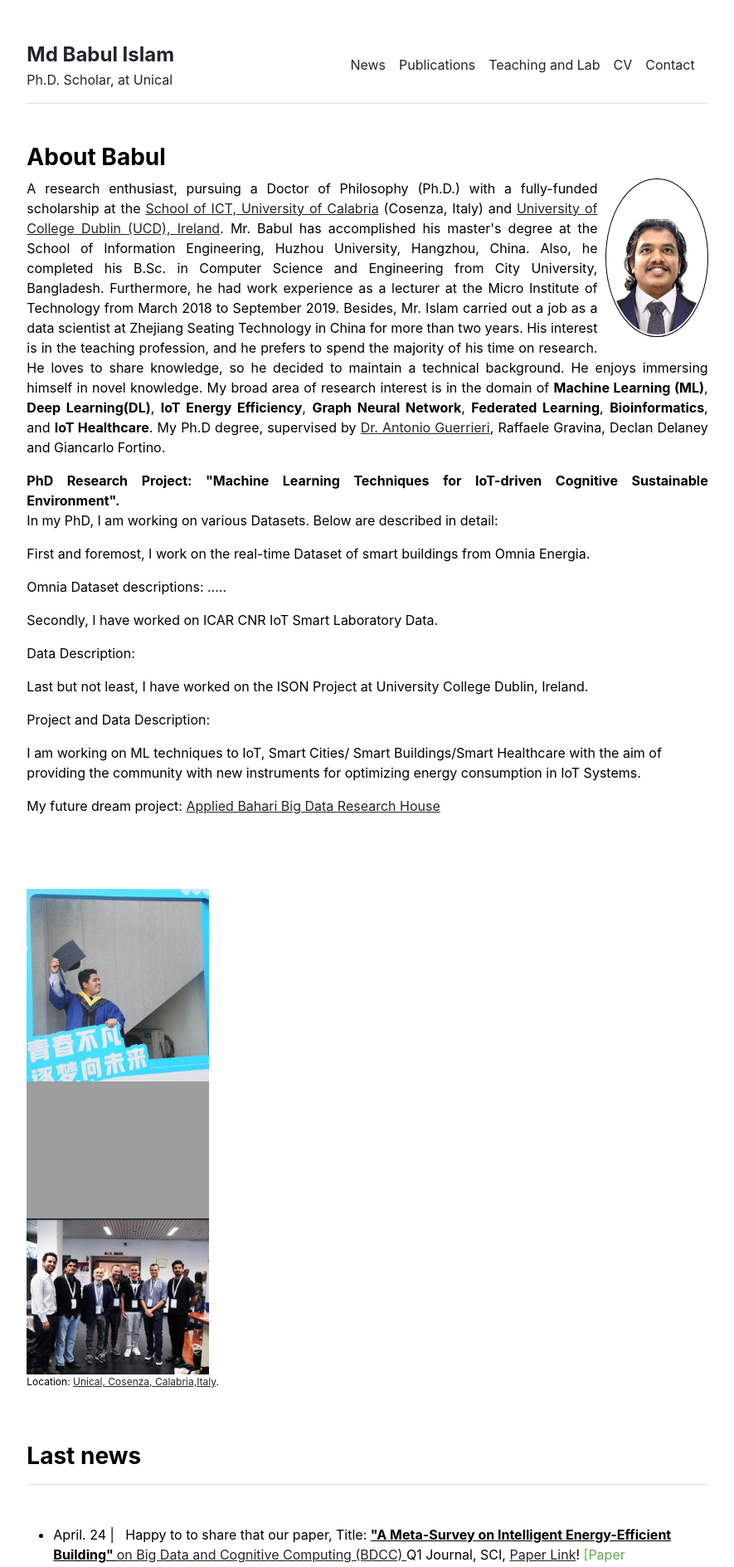
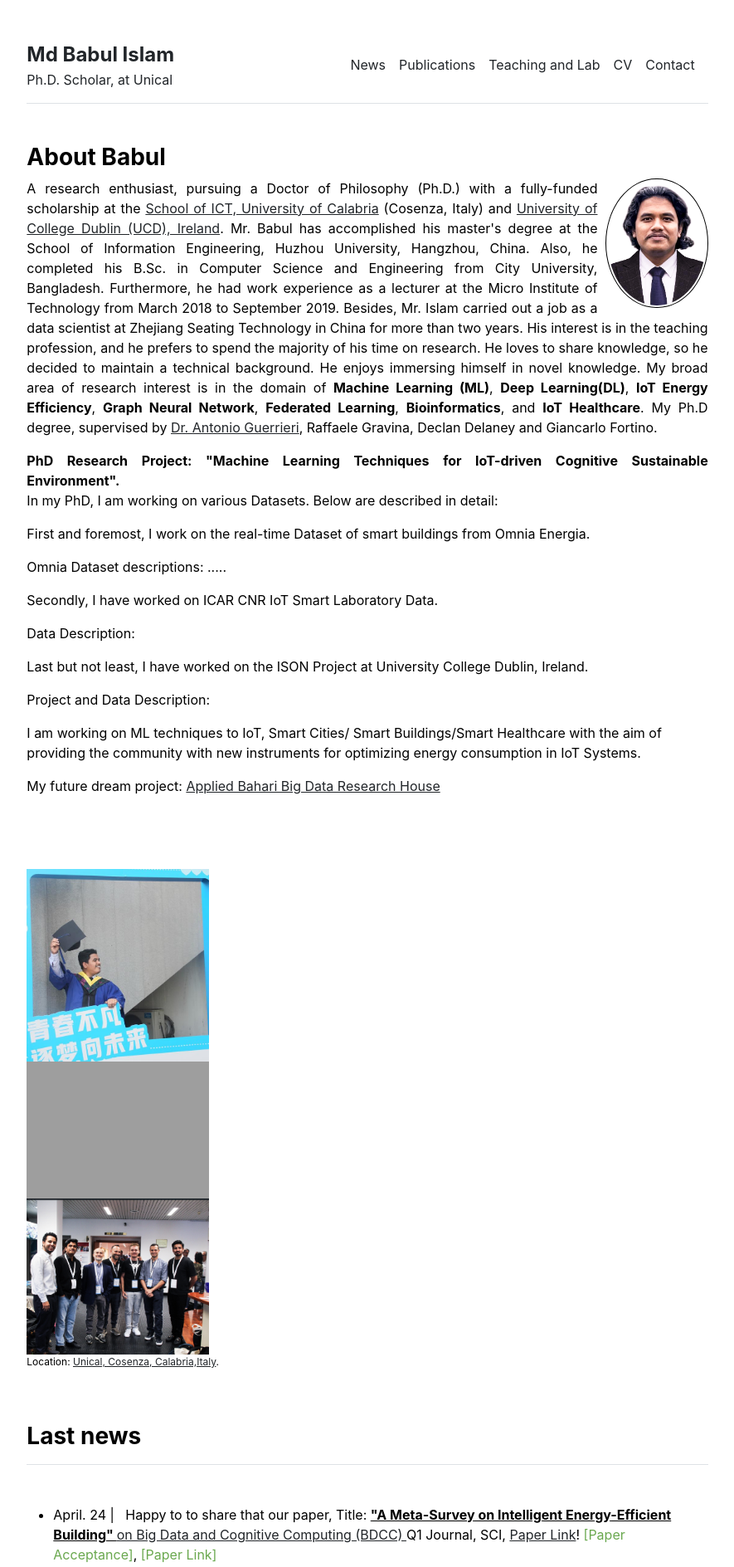
Before and after one commit to babulcseian/babulcseian.github.io, a Jekyll site: the page built from index.md, in a window 1280 px wide. Shown: the top 1888 px of the page at 83% size, without its empty margins (197-1082 px from the left). Built offline with Jekyll 4.4.1, drawn with Linux system fonts in a browser that asks for light colours; a style sheet for code colours, icons or effects is not loaded.

Commit message:
Update home.html

```diff
--- a/_layouts/home.html
+++ b/_layouts/home.html
@@ -6,7 +6,7 @@
   <div class="col-md-15">
     <h3 class="fw-bold">About Babul</h3>
 
-<img src="{{ site.github.url }}/assets/img/Babul .jpeg" alt="Home" width="15%" title="MSc Graduation" style="float: right; margin-left: 10px; margin-bottom: 10px; border: solid black 1px; padding: 2px; border-radius: 50%;">
+<img src="{{ site.github.url }}/assets/img/Md Babul Islam 1.jpg" alt="Home" width="15%" title="MSc Graduation" style="float: right; margin-left: 10px; margin-bottom: 10px; border: solid black 1px; padding: 2px; border-radius: 50%;">
 
     <p align="justify"> A research enthusiast, pursuing a Doctor of Philosophy (Ph.D.) with a fully-funded scholarship at the <a class="other" href='https://dottorato.dimes.unical.it/students/md-babul-islam'>School of ICT, University of Calabria</a> (Cosenza, Italy)
        and <a class="other" href='https://www.ucd.ie/'>University of College Dublin (UCD), Ireland</a>.
```
